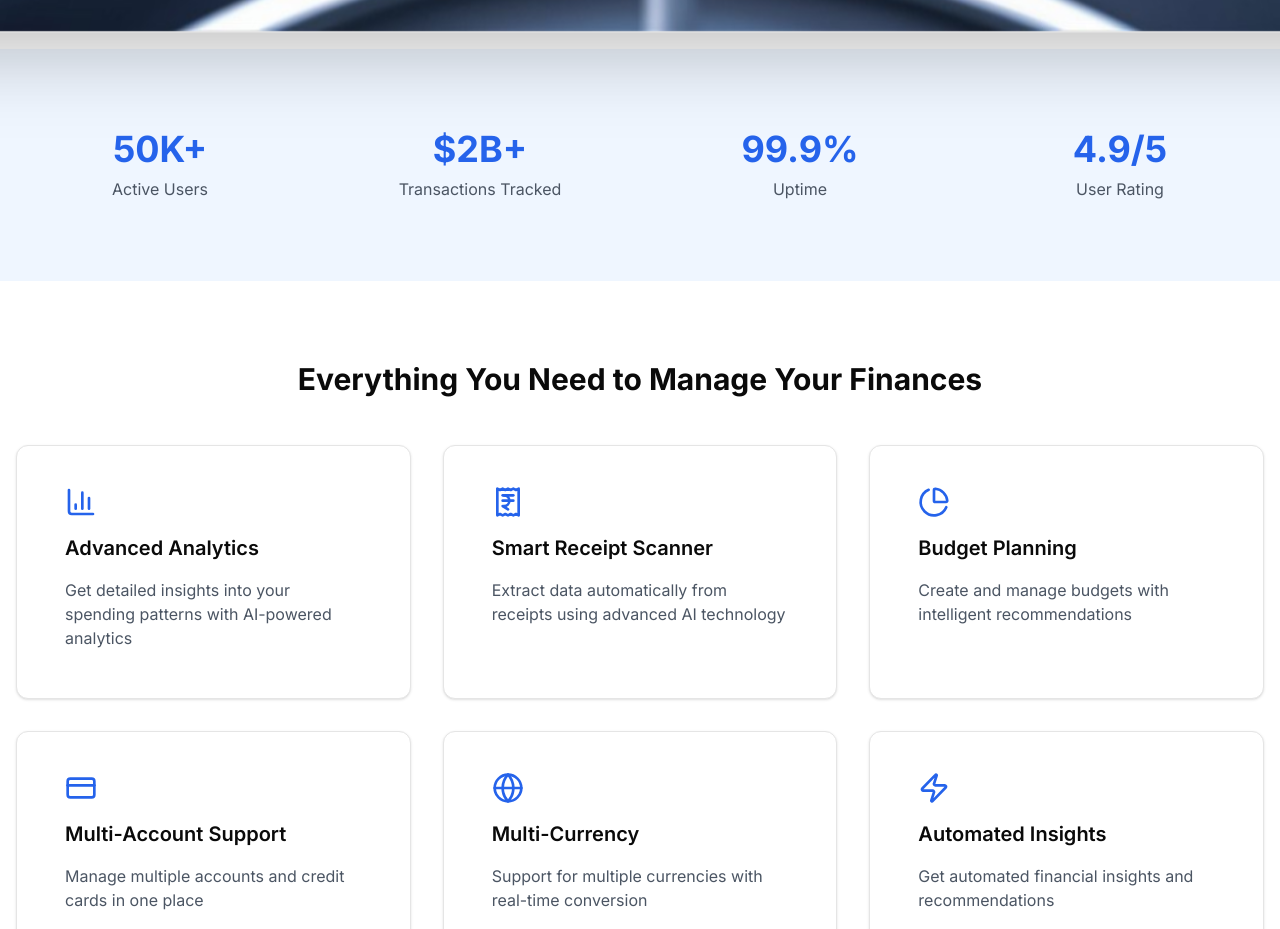
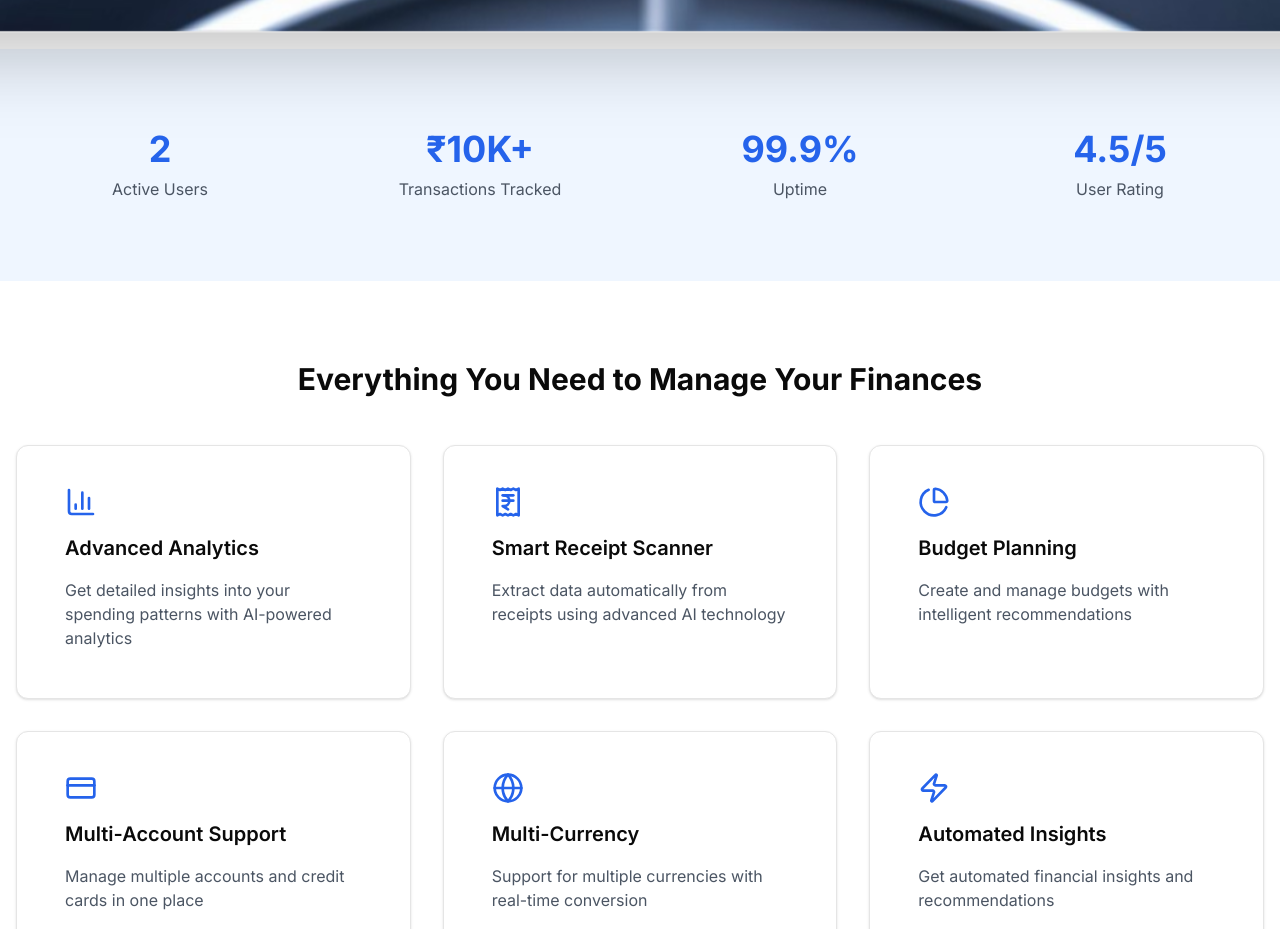
Before and after one commit to prajwalkamble/Whealth, a Next.js app: page / in a window 1280 px wide. Shown: the part 1240-2169 px from the top of the page. Built offline with nearby package versions, Linux system fonts and the light colour scheme; no server answers.

Commit message:
Update landing.js

```diff
--- a/data/landing.js
+++ b/data/landing.js
@@ -10,11 +10,11 @@ import {
 // Stats Data
 export const statsData = [
   {
-    value: "50K+",
+    value: "2",
     label: "Active Users",
   },
   {
-    value: "$2B+",
+    value: "₹10K+",
     label: "Transactions Tracked",
   },
   {
@@ -22,7 +22,7 @@ export const statsData = [
     label: "Uptime",
   },
   {
-    value: "4.9/5",
+    value: "4.5/5",
     label: "User Rating",
   },
 ];
```
